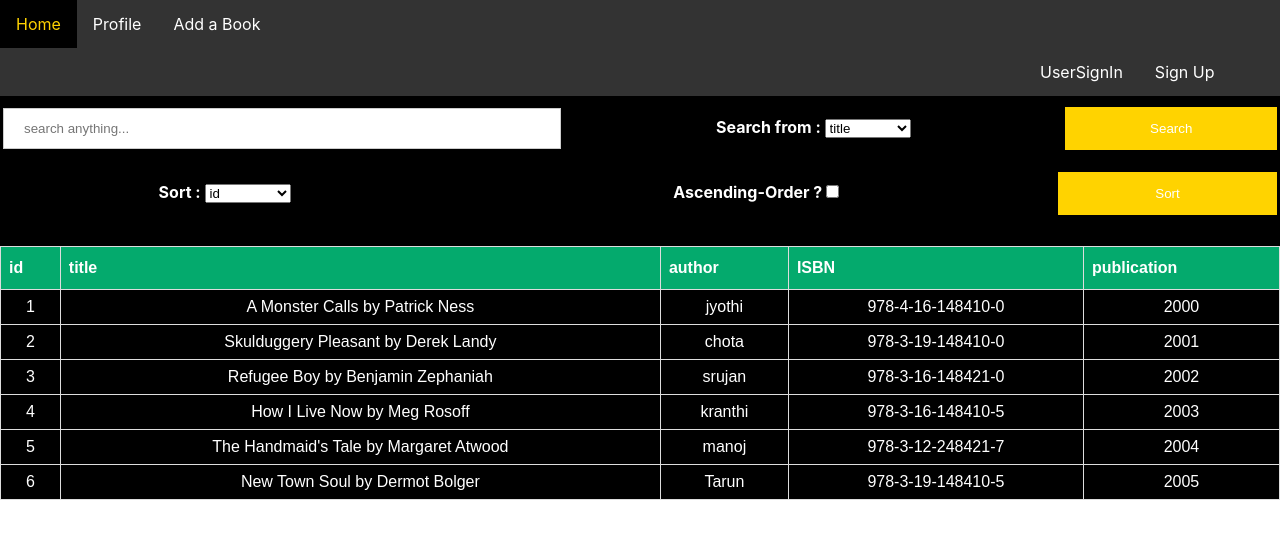
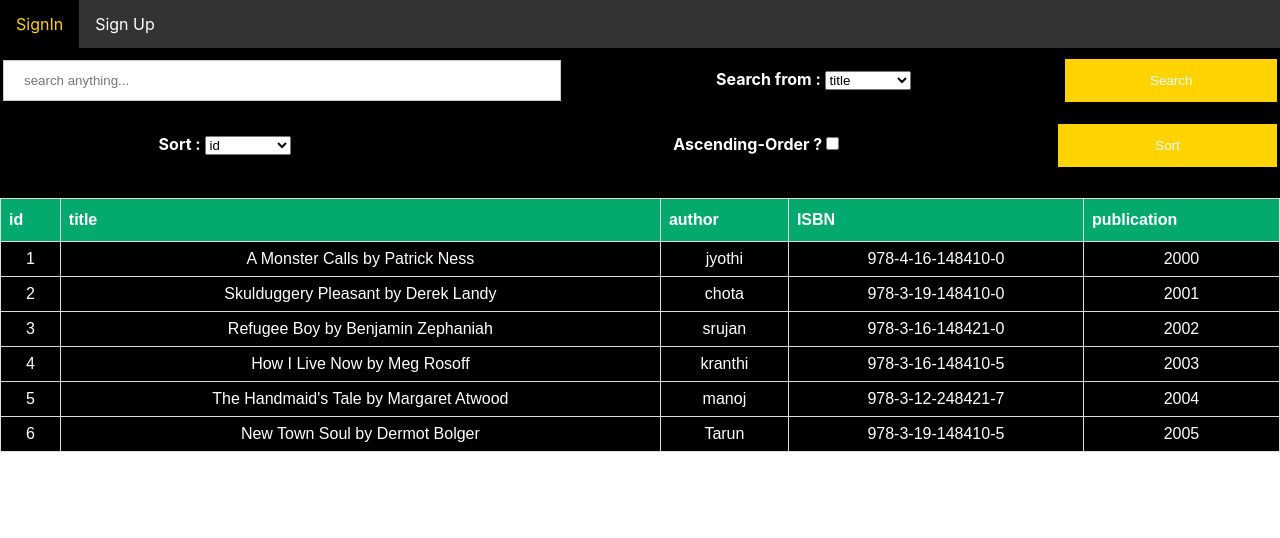
Before and after one commit to srujanmelam/library-management, a React (Create React App) app: page /Home in a window 1280 px wide. Shown: the top 538 px of the page. Built offline with nearby package versions, Linux system fonts and the light colour scheme; data requests are answered from the project's data file.

Commit message:
changed navbar components after and before login

```diff
--- /dev/null
+++ b/src/Component/AfterLogin.js
@@ -0,0 +1,31 @@
+import store from "./store";
+import { Link } from "react-router-dom";
+
+function AfterLogin() {
+
+  const logOut = ()=>{
+    store.dispatch({ type: "logOut",});
+    console.log("Successfully logged out")
+  }
+
+  return (
+    <ul>
+      <li>
+        <Link className="active" to="/home">Home</Link>
+      </li>
+      <li>
+        <Link to="/addbook">Add a Book</Link>
+      </li>
+      <li className="sideLink">
+        <li>
+          <Link to="/profile">Profile</Link>
+        </li>
+        <li>
+          <Link to="/" onClick={logOut}>Logout</Link>
+        </li>
+      </li>
+    </ul>
+  );
+}
+
+export default AfterLogin
--- /dev/null
+++ b/src/Component/BeforeLogin.js
@@ -0,0 +1,16 @@
+import { Link } from "react-router-dom";
+
+function BeforeLogin() {
+  return (
+    <ul>
+      <li>
+        <Link to="/">SignIn</Link>
+      </li>
+      <li>
+        <Link to="/signup">Sign Up</Link>
+      </li>
+    </ul>
+  );
+}
+
+export default BeforeLogin;
--- a/src/Component/NavBar.js
+++ b/src/Component/NavBar.js
@@ -1,28 +1,24 @@
-import React from "react";
 import "./css/NavBar.css";
-import { Link } from "react-router-dom";
-function NavBar() {
-  return (
-    <ul>
-      <li>
-        <Link className="active" to="/home">Home</Link>
-      </li>
-      <li>
-        <Link to="/profile">Profile</Link>
-      </li>
-      <li>
-        <Link to="/addbook">Add a Book</Link>
-      </li>
-      <li className="sideLink">
-        <li>
-          <Link to="/">UserSignIn</Link>
-        </li>
-        <li>
-          <Link to="/signup">Sign Up</Link>
-        </li>
-      </li>
-    </ul>
-  );
+import { connect } from "react-redux";
+import AfterLogin from "./AfterLogin";
+import BeforeLogin from "./BeforeLogin";
+
+
+function NavBar({login}){
+
+  if(login){
+    return (<AfterLogin/>);
+  }
+  else{
+    return (<BeforeLogin/>)
+  }
+
 }
 
-export default NavBar;
+const mapStateToProps = (state) => {
+  return {
+    login: state.loginReducer.loginSuccess
+  };
+};
+
+export default connect(mapStateToProps)(NavBar);
--- a/src/Component/UserHomePage.js
+++ b/src/Component/UserHomePage.js
@@ -36,44 +36,28 @@ function UserHomePage({ books }) {
   return (
     <div className="main1">
       <div className="m3">
-        <table class="t">
+        <table className="t">
           <th>
-            <input
-              type="text"
-              placeholder={"search anything..." + search}
-              onChange={(e) => setSearch(e.target.value)}/>
+            <input type="text" placeholder={"search anything..." + search} onChange={(e) => setSearch(e.target.value)}/>
           </th>
           <th>
             {" "}
             <label for="search">Search from : </label>
-            <select
-              id="search"
-              value={attribute}
-              onChange={(e) => setAttribute(e.target.value)}
-            >
+            <select id="search" value={attribute} onChange={(e) => setAttribute(e.target.value)}>
               <option value="title">title</option>
               <option value="author">author</option>
               <option value="publication">publication</option>
             </select>
           </th>
           <th>
-            <button type="submit" onClick={Search}>
-              Search
-            </button>
+            <button type="submit" onClick={Search}>Search</button>
           </th>
         </table>
         <form onSubmit={(e) => Sort(e)}>
           <table className="t">
             <th>
-              <label for="sort">
-                <b>Sort : </b>
-              </label>
-
-              <select
-                id="sort"
-                value={sort}
-                onChange={(e) => setSort(e.target.value)}
-              >
+              <label for="sort"><b>Sort : </b></label>
+              <select id="sort" value={sort} onChange={(e) => setSort(e.target.value)}>
                 <option value="id">id</option>
                 <option value="title">title</option>
                 <option value="author">author</option>
@@ -81,16 +65,8 @@ function UserHomePage({ books }) {
               </select>
             </th>
             <th>
-              <label for="Asc">
-                &nbsp;&nbsp;&nbsp;<b>Ascending-Order ?</b>
-              </label>
-              <input
-                name="isAdmin"
-                id="Asc"
-                type="checkbox"
-                checked={order}
-                onChange={(e) => setOrder(!order)}
-              />
+              <label for="Asc">&nbsp;&nbsp;&nbsp;<b>Ascending-Order ?</b></label>
+              <input name="isAdmin" id="Asc" type="checkbox" checked={order} onChange={(e) => setOrder(!order)}/>
             </th>
             <th>
               {" "}
--- a/src/Component/reducers/loginReducer.js
+++ b/src/Component/reducers/loginReducer.js
@@ -16,6 +16,12 @@ function LoginReducer(state = initialState, action) {
         ...state,
         loginSuccess: false,
       };
+    case "logOut":
+      return {
+        ...state,
+        loginSuccess: false,
+        user: {}
+      };
     default:
       return state;
   }
```
